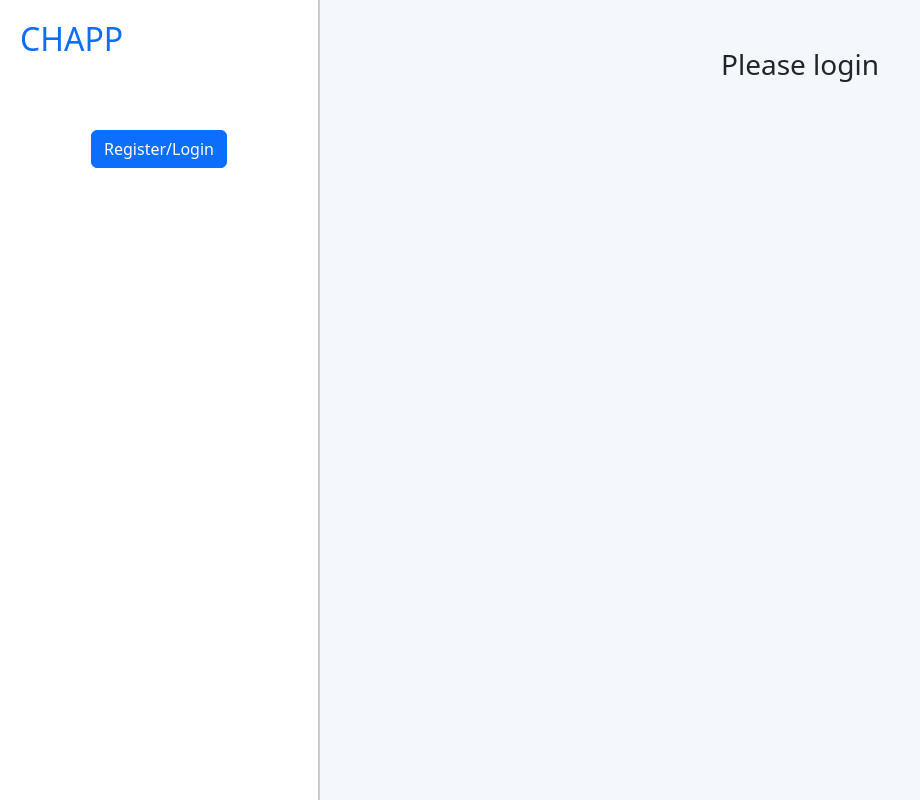
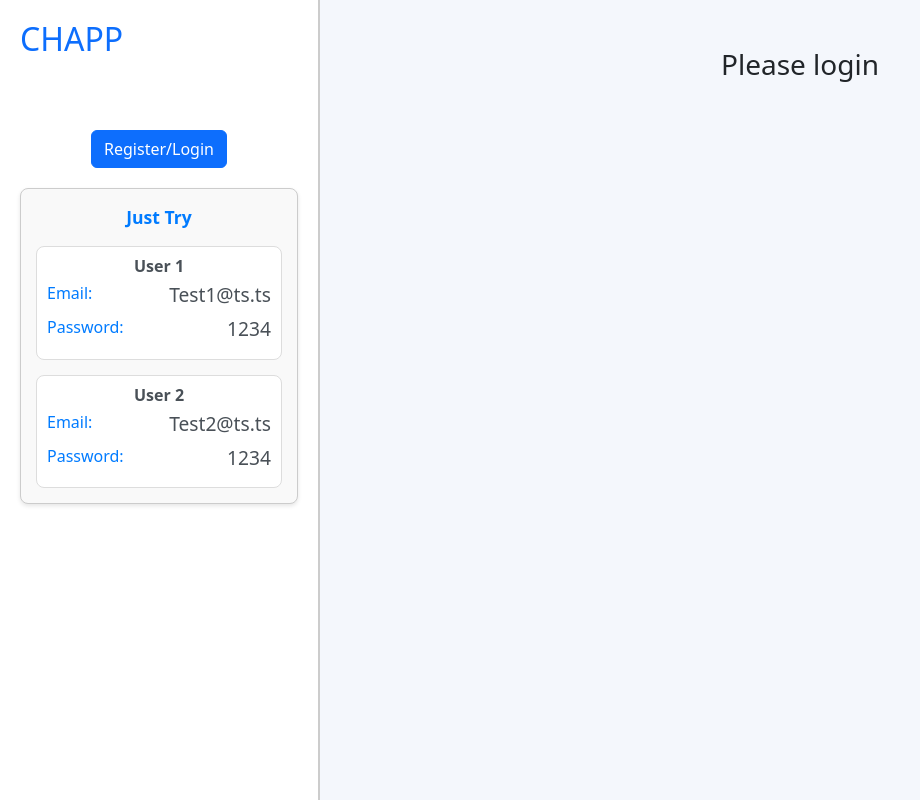
Before and after one commit to carcial/ChatApp_Frontend, a React (Vite) app: page / in a window 1280 px wide. Shown: the whole page, without its empty margins (0-920 px from the left). Built offline with nearby package versions, Linux system fonts and the light colour scheme.

Commit message:
add a just-try section and style it

```diff
--- a/src/component/Dashboard.tsx
+++ b/src/component/Dashboard.tsx
@@ -218,6 +218,36 @@ export default function Dashboard() {
                         <Button variant="primary" onClick={() => setSeeRegLog(true)}>
                             Register/Login
                         </Button>
+                        <div className="just-try-section">
+                            <span className="section-title">Just Try</span>
+                            <div className="test-user">
+                                <h6 className="user-title">User 1</h6>
+                                <div className="credentials">
+                                    <div className="credential">
+                                        <label>Email:</label>
+                                        <span>Test1@ts.ts</span>
+                                    </div>
+                                    <div className="credential">
+                                        <label>Password:</label>
+                                        <span>1234</span>
+                                    </div>
+                                </div>
+                            </div>
+                            <div className="test-user">
+                                <h6 className="user-title">User 2</h6>
+                                <div className="credentials">
+                                    <div className="credential">
+                                        <label>Email:</label>
+                                        <span>Test2@ts.ts</span>
+                                    </div>
+                                    <div className="credential">
+                                        <label>Password:</label>
+                                        <span>1234</span>
+                                    </div>
+                                </div>
+                            </div>
+                        </div>
+
                     </div>
                 ) : (
                     <>
--- a/src/styles/Dashboard.css
+++ b/src/styles/Dashboard.css
@@ -4,6 +4,66 @@
     height: 100vh;
     background-color: #f4f7fc;
 }
+
+/* Just Try Section Styling */
+.just-try-section {
+    margin-top: 20px;
+    padding: 15px;
+    border: 1px solid #ccc;
+    border-radius: 8px;
+    background-color: #f9f9f9;
+    box-shadow: 0 2px 4px rgba(0, 0, 0, 0.1);
+    text-align: center;
+    width: 100%;
+    max-width: 300px;
+    margin-left: auto;
+    margin-right: auto;
+}
+
+.section-title {
+    font-size: 1.1rem;
+    color: #007bff;
+    font-weight: bold;
+    margin-bottom: 10px;
+    display: block;
+}
+
+.test-user {
+    margin-top: 15px;
+    padding: 10px;
+    background-color: #fff;
+    border: 1px solid #ddd;
+    border-radius: 8px;
+}
+
+.user-title {
+    font-size: 1rem;
+    color: #495057;
+    font-weight: 600;
+    margin-bottom: 5px;
+}
+
+.credentials {
+    margin-top: 5px;
+}
+
+.credential {
+    display: flex;
+    justify-content: space-between;
+    margin-bottom: 5px;
+    color: #333;
+}
+
+.credential label {
+    font-weight: 500;
+    color: #007bff;
+}
+
+.credential span {
+    font-weight: normal;
+    color: #495057;
+}
+
 
 /* Left-side (chat list) */
 .left-side {
```
